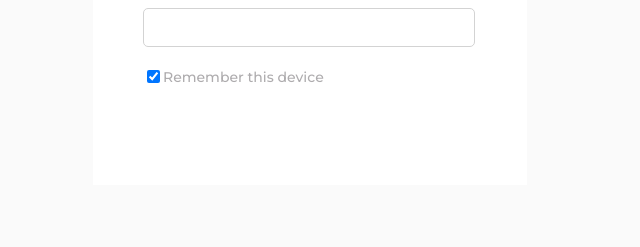
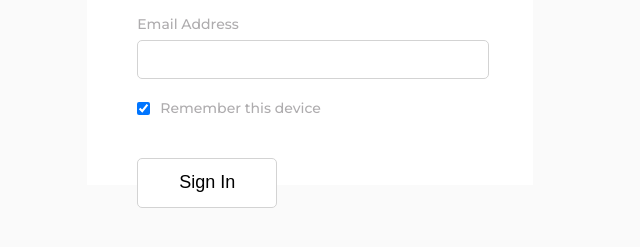
Before and after one commit to maxcramer/green-cd, a React (Create React App) app: page / in a window 1280 px wide. Shown: the part 465-712 px from the top of the page, without its empty margins (330-970 px from the left). Built offline with nearby package versions, Linux system fonts and the light colour scheme.

Commit message:
basic design complete, to add shadows

```diff
--- a/src/App.js
+++ b/src/App.js
@@ -3,6 +3,7 @@ import './App.css';
 import Layout from './Layout/Layout';
 import Header from './components/Header/Header';
 import EmailInput from './components/EmailInput/EmailInput';
+import SubmitButton from './components/SubmitButton/SubmitButton';
 
 
 function App() {
@@ -11,6 +12,7 @@ function App() {
       <Layout>
         <Header />
         <EmailInput />
+        <SubmitButton />
       </Layout>
 
     </div>
--- a/src/Layout/Layout.scss
+++ b/src/Layout/Layout.scss
@@ -1,6 +1,6 @@
 .Content {
     background-color: white;
     height: 500px;
-    width: 30%;
-    padding-left:50px;
+    width: 27%;
+    padding: 0 50px;
 }
--- a/src/components/EmailInput/EmailInput.scss
+++ b/src/components/EmailInput/EmailInput.scss
@@ -9,7 +9,7 @@
         margin-bottom: 7px;
     }
     .email-input {
-        width: 85%;
+        width: 100%;
         height: 35px;
         border: 1px lightgray solid;
         border-radius: 5px;
@@ -22,5 +22,9 @@
         p {
             margin: 0
         }
+        input {
+            margin-left: 0;
+            margin-right: 10px;
+        }
     }
 }
--- a/src/components/SubmitButton/SubmitButton.js
+++ b/src/components/SubmitButton/SubmitButton.js
@@ -1,5 +1,6 @@
 import React, { Component } from 'react';
 
+import './SubmitButton.scss';
 class SubmitButton extends Component {
     state = {
         showLoginConf: false
@@ -7,7 +8,9 @@ class SubmitButton extends Component {
 
     render() {
         return (
-            <button>Sign In</button>
+            <div className="submit-button_container">
+                <button>Sign In</button>
+            </div>
         )
     }
 
--- /dev/null
+++ b/src/components/SubmitButton/SubmitButton.scss
@@ -0,0 +1,18 @@
+
+
+
+.submit-button_container {
+    display: flex;
+    button {
+        background-color: white;
+        border: 1px lightgray solid;
+        border-radius: 5px;
+        font-size: 18px;
+        font-weight: 200;
+        width: 140px;
+        height: 50px;
+    }
+    button:hover {
+        cursor: pointer;
+    }
+}
```
Also changed, not shown: 1 other file (tests, documents, lock files or other folders).
